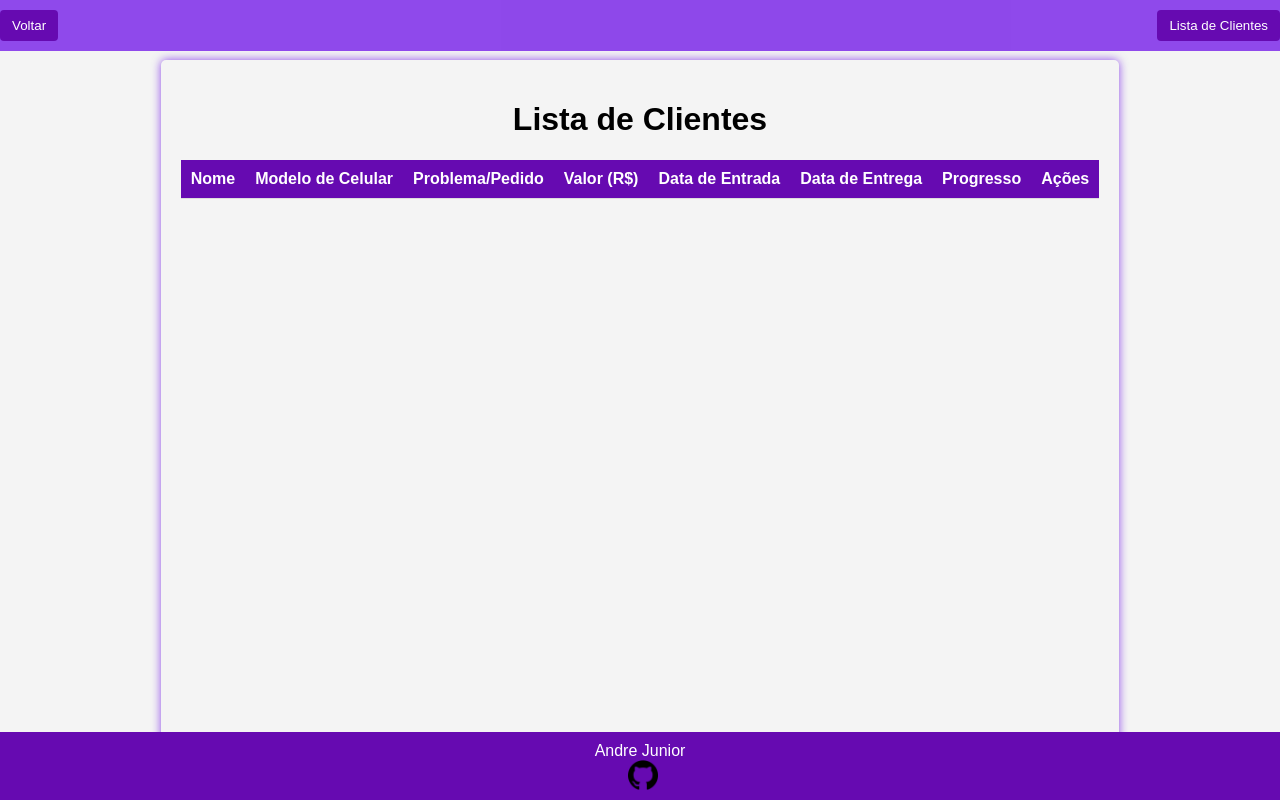
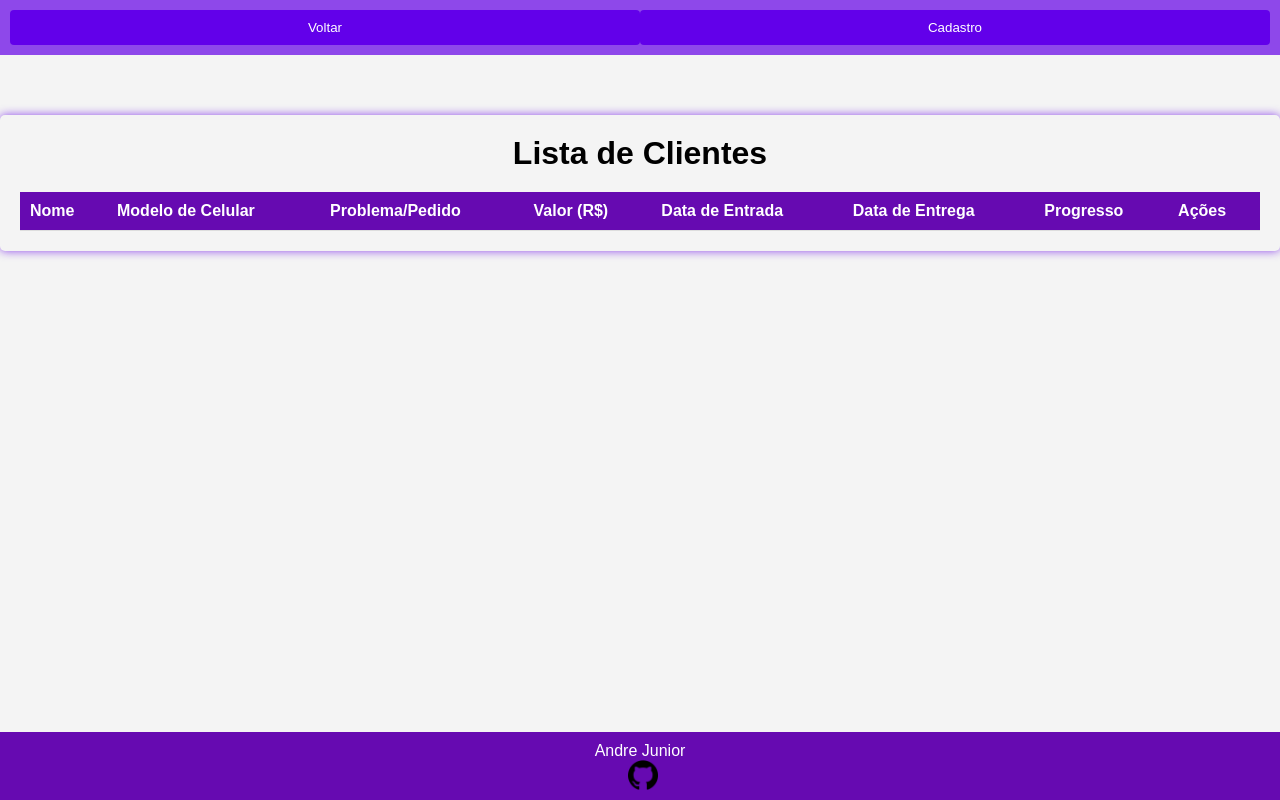
Before and after one commit to anndrehjr/Cadastro-lista-Cliente, a PHP site: page /lista-clientes.html in a window 1280 px wide. Run offline with PHP 8.4, Linux system fonts and the light colour scheme; lists and menus that the app fills with data are empty.

Commit message:
Css Html Header

```diff
--- a/estilo-cadastro.css
+++ b/estilo-cadastro.css
@@ -34,9 +34,9 @@ form {
   max-width: 400px;
   margin: 20px auto;
   padding: 20px;
-  background-color: #fff;
+  background-color: #ffffff;
   border-radius: 8px;
-  box-shadow: 0 0 10px rgba(0, 0, 0, 0.1);
+  box-shadow: 0 0 10px rgba(100, 0, 231, 0.7);
 }
 
 h2 {
--- a/estilo-cliente.css
+++ b/estilo-cliente.css
@@ -1,38 +1,36 @@
-body {
+* {
   margin: 0;
   padding: 0;
+  box-sizing: border-box;
+}
+
+body {
   font-family: Arial, sans-serif;
   background-color: #f4f4f4;
-  display: flex;
-  flex-direction: column; /* Adicionado para flexbox */
-  justify-content: center;
-  align-items: center;
-  min-height: 100vh; /* Ajuste para garantir que o conteúdo ocupe a altura total da visualização */
 }
 
-.header {
-  width: 100%;
+
+header {
   background-color: rgba(100, 0, 231, 0.7);
   color: #f1f1f1;
   padding: 10px;
   display: flex;
   justify-content: space-between;
-  position: fixed;
-  top: 0;
 }
 
-.nav-button {
-  background: #660ab1;
-  color: white;
-  padding: 8px 12px;
+button {
+  width: 100%;
+  padding: 10px;
+  background-color: #6200ea;
+  color: #fff;
   border: none;
   border-radius: 4px;
   cursor: pointer;
   transition: background-color 0.3s;
 }
 
-.nav-button:hover {
-  background: #660ab1;
+button:hover {
+  background-color: #3700b3;
 }
 
 .container {
--- a/lista-clientes.html
+++ b/lista-clientes.html
@@ -7,10 +7,11 @@
   <link rel="stylesheet" href="estilo-cliente.css">
 </head>
 <body>
-  <div class="header">
+  <header>
     <button class="nav-button" id="voltar-btn-left" onclick="location.href='tela-cadastro.html';">Voltar</button>
-    <button class="nav-button" id="voltar-btn-right" onclick="location.href='lista-clientes.html';">Lista de Clientes</button>
-  </div>
+    <button class="nav-button" id="voltar-btn-right" onclick="location.href='tela-cadastro.html';">Cadastro</button>
+</header>
+
   <div class="container">
     <h1>Lista de Clientes</h1>
     <table id="listaClientes">
--- a/tela-cadastro.html
+++ b/tela-cadastro.html
@@ -44,7 +44,6 @@
           <button type="submit">Adicionar</button>
         </form>
   </article>
-</section>
   <!-- Footer -->
   <footer>
     <p>Andre Junior<br>
```
